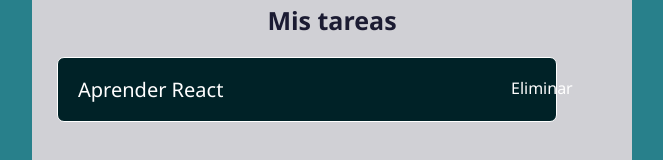
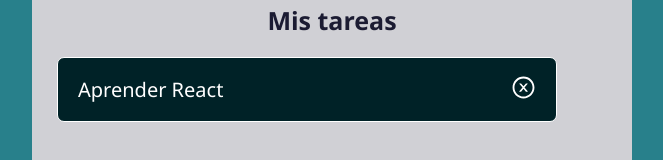
Before and after one commit to fabiochirinos/aplicacion-tareas-react, a React (Create React App) app: page / in a window 1280 px wide. Shown: the part 215-375 px from the top of the page, without its empty margins (308-971 px from the left). Built offline with nearby package versions, Linux system fonts and the light colour scheme.

Commit message:
se agrego otro props (completada) para el componente Tarea y se modifico su estilo de la nueva clase

```diff
--- a/src/components/Tarea.js
+++ b/src/components/Tarea.js
@@ -1,5 +1,6 @@
 import React from 'react'
 import '../styles/Tarea.css'
+import { AiOutlineCloseCircle } from "react-icons/ai";
 
 export default function Tarea({ texto }) {
   return (
@@ -7,8 +8,8 @@
       <div className='tarea-texto'>
         {texto}
       </div>
-      <div className='tarea-icono'>
-        Eliminar
+      <div className='tarea-contenedor-iconos'>
+      <AiOutlineCloseCircle className='tarea-icono' />
       </div>
     </div>
   )
--- a/src/styles/Tarea.css
+++ b/src/styles/Tarea.css
@@ -28,3 +28,10 @@
   height: 25px;
   margin: 5px;
 }
+
+/* Tarea completada*/
+
+.tarea-contenedor.completada {
+  background-color: #450081;
+  text-decoration: line-through;
+}
```
